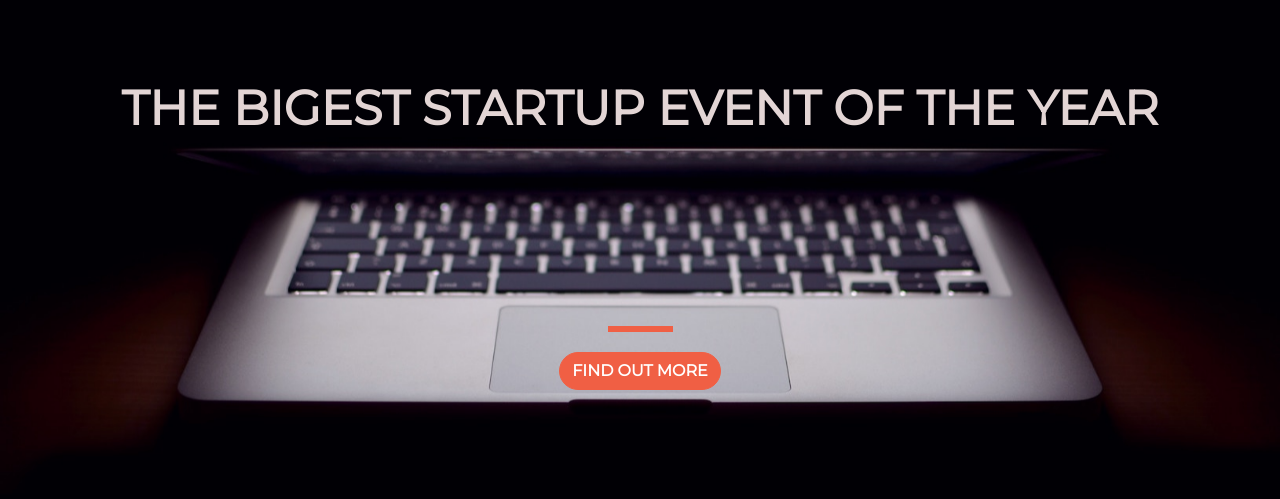
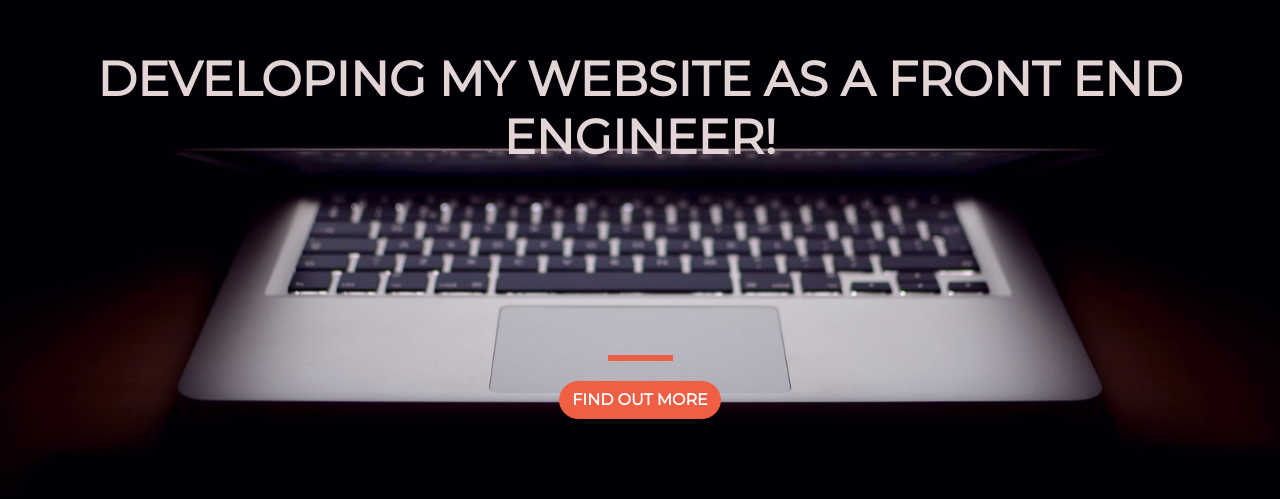
Before and after one commit to juvenuno/juvenuno.github.io, a plain HTML site: page index.html in a window 1280 px wide. Shown: the part 165-664 px from the top of the page. Drawn offline with nearby package versions, Linux system fonts and the light colour scheme.

Commit message:
Add files via upload
Updating the Webpage

```diff
--- a/index.html
+++ b/index.html
@@ -1,7 +1,7 @@
 <!DOCTYPE html>
 <html>
   <head>
-    <title>Startup</title>
+    <title>Nuno Correia</title>
     <!-- Required meta tags -->
     <meta charset="utf-8">
     <meta name="viewport" content="width=device-width, initial-scale=1, shrink-to-fit=no">
@@ -22,7 +22,7 @@
     <div class="container d-flex align-items-center h-100">
       <div class="row">
         <header class="text-center">
-          <h1 class="text-uppercase"><strong>The bigest Startup event of the year</strong></h1>
+          <h1 class="text-uppercase"><strong>Developing my website as a Front End Engineer!</strong></h1>
         </header>
         <div class="buffer"></div>
 
```
